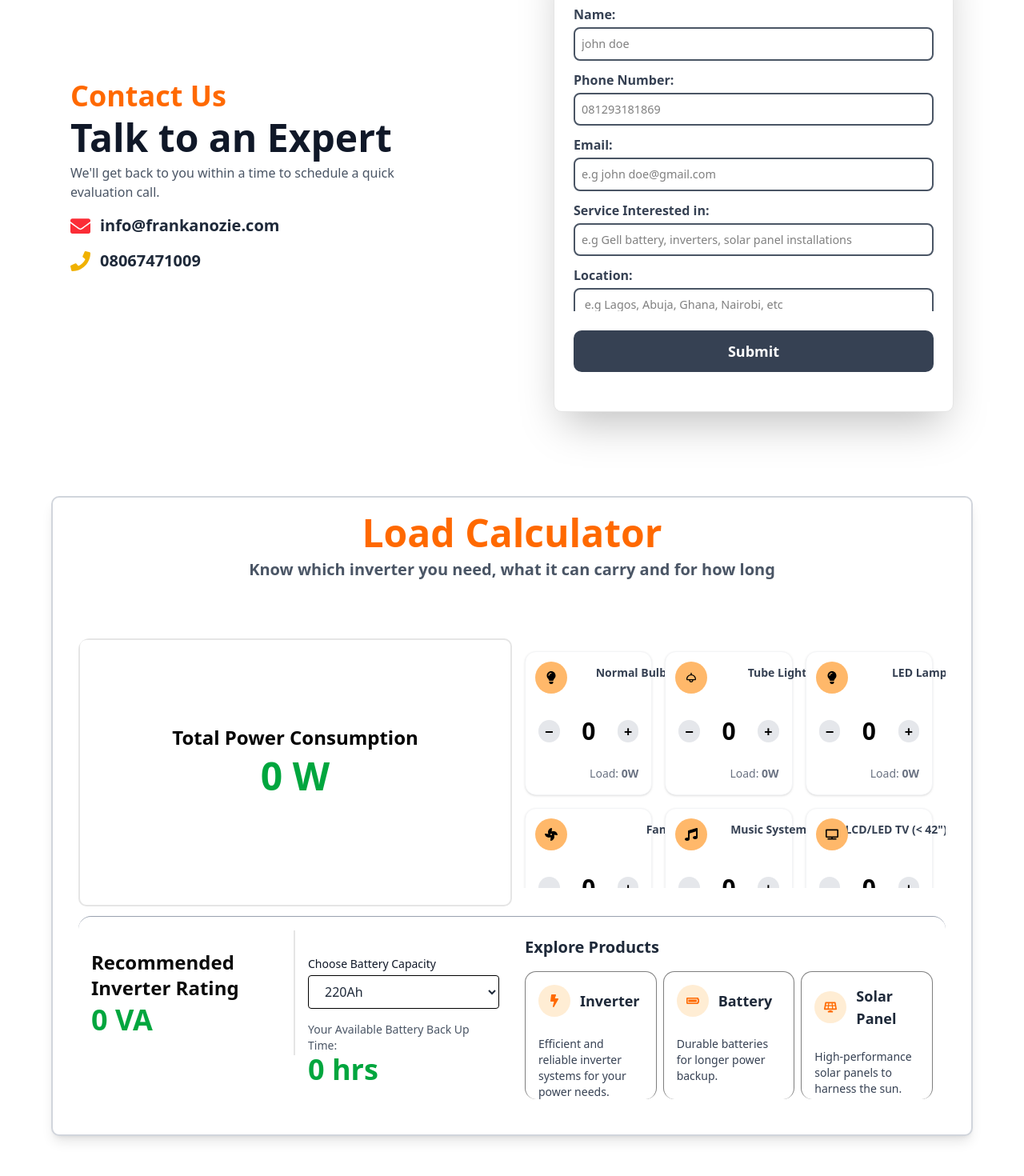
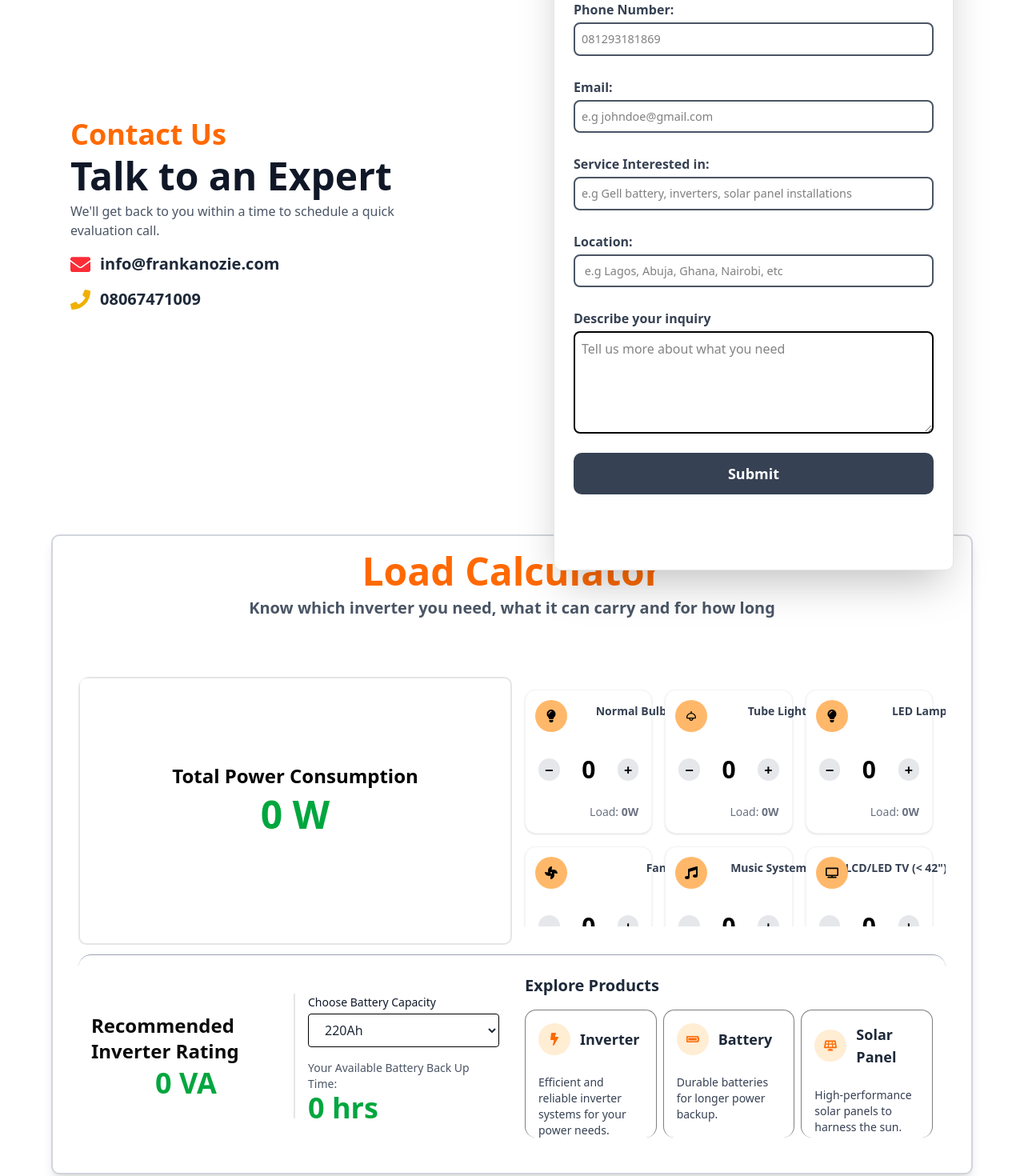
Before and after one commit to Gridking-Tech/gridking-energy-fe, a Next.js app: page / in a window 1280 px wide. Shown: the part 3140-4610 px from the top of the page at 80% size. Built offline with nearby package versions, Linux system fonts and the light colour scheme; no server answers.

Commit message:
updated release

```diff
--- a/src/shared/HotSell.tsx
+++ b/src/shared/HotSell.tsx
@@ -64,7 +64,7 @@ const ProductShowcase = () => {
   }
 
   return (
-    <div className="w-full flex flex-col md:mb-20 mb-10 z-30 relative items-center justify-center h-[70%] md:h-[80%] p-6">
+    <div className="w-full flex flex-col md:mb-32 mb-10 z-30 relative items-center justify-center h-[70%] md:h-[80%] p-6">
       <div className="text-black font-black text-3xl md:text-5xl text-center mb-10">
         HOT SELL
       </div>
--- a/src/shared/LoadCalculator.tsx
+++ b/src/shared/LoadCalculator.tsx
@@ -26,7 +26,7 @@ export default function LoadCalculator() {
       : 0;
 
   return (
-    <div className="w-[90%] mx-auto h-screen relative flex flex-col xl:my-20 items-center justify-center px-8 border-2 border-gray-300 shadow-lg m-5 p-5 rounded-lg bg-white">
+    <div className="w-[90%] mx-auto h-screen  relative flex flex-col xl:my-20 items-center justify-center px-8 border-2 border-gray-300 shadow-lg  m-5 p-5 rounded-lg bg-white">
       {/* Header */}
       <div className="flex items-center flex-col gap-2 text-center mb-12 max-w-2xl">
         <h1 className="text-4xl md:text-5xl font-black text-orange-500">Load Calculator</h1>
@@ -96,10 +96,10 @@ export default function LoadCalculator() {
 
       </div>
       <div className='w-full  border-t-1  rounded-[1rem] xl:flex hidden justify-center flex flex-row items-center border-gray-400 h-[32rem]'>
-        <div className="w-[50%] justify-between ites-center flex text-left ">
-          <div className='w-[50%] h-full border-r-2 text-left px-4 py-6 '>
+        <div className="w-[50%] justify-between items-center flex text-left ">
+          <div className='w-[50%] h-full border-r-2  text-left px-4 py-6 '>
             <h3 className="text-2xl font-bold">Recommended Inverter Rating</h3>
-            <div className="text-4xl font-black text-green-600 mt-1">{recommendedInverterVA} VA</div>
+            <div className="text-4xl font-black text-green-600 text-center mt-1">{recommendedInverterVA} VA</div>
           </div>
           <div className='w-[50%] h-full text-left px-4 py-6 '>
           <label className="block mt-2 text-sm text-gray-900 font-medium">Choose Battery Capacity</label>
--- a/src/shared/NewShowcase.tsx
+++ b/src/shared/NewShowcase.tsx
@@ -55,7 +55,7 @@ const NewsShowcase = () => {
   };
 
   return (
-    <div className="w-full flex flex-col text-black items-center bg-gray-100 p-6">
+    <div className="w-full flex flex-col text-black mb-20 items-center  p-6">
       <h2 className="md:text-5xl text-3xl font-bold my-20">PRODUCT GALLERY</h2>
 
       <div className="flex flex-col justify-center md:flex-row items-center w-[90%] mx-auto gap-6">
--- a/src/shared/ProductsPage.tsx
+++ b/src/shared/ProductsPage.tsx
@@ -6,7 +6,7 @@ import React, { useState, useEffect } from "react";
 import { ProductsLinks } from "@/src/constants/constants";
 import { motion, AnimatePresence } from "framer-motion";
 import ImagePlaceholder from "@/src/shared/Placeholders/ImagePlaceholder";
-import { homePageApi } from "../api";
+import { homePageApi, productsApi } from "../api";
 import Footer from "./Footer";
 
 
@@ -20,13 +20,21 @@ const ProductsPage: React.FC<ProductsPageProps> = ({ name, subname }) => {
   const [expandedCategory, setExpandedCategory] = useState<string | null>(null);
   const [selectedImages, setSelectedImages] = useState<{ image: string; name: string }[]>([]);
 
-  const { data: productsData, isLoading, error } = homePageApi.useGetCarouselById("67ec910d2d2e858db2b1ca2a") as {
+  const { data: productsDataId, isLoading, error } = homePageApi.useGetCarouselById("67ec910d2d2e858db2b1ca2a") as {
     data: any;
     isLoading: boolean;
     error: any;
   }
 
-  console.log("ProductsPage data:", productsData);
+    const { data: productsData} = productsApi.useGetProducts() as {
+    data: any;
+    isLoading: boolean;
+    error: any;
+  }
+
+  console.log('ProductsDtaapi', productsData)
+
+
 
   useEffect(() => {
     let foundImages: { image: string; name: string }[] = [];
@@ -65,11 +73,11 @@ const ProductsPage: React.FC<ProductsPageProps> = ({ name, subname }) => {
       <NavBar />
       <div className="w-full">
         {
-          productsData?.length > 0 ? (
+          productsDataId?.[0]?.url.length > 0 ? (
 
             <div className="relative w-full h-[30rem]">
               <Image
-                src={productsData?.[0]?.url}
+                src={productsDataId?.[0]?.url}
                 alt="eds"
                 style={{ objectFit: "cover" }}
                 fill
@@ -77,7 +85,7 @@ const ProductsPage: React.FC<ProductsPageProps> = ({ name, subname }) => {
               />
             </div>
           ) : (
-            <ImagePlaceholder />
+            <ImagePlaceholder width={'100%'} height={'100%'} />
           )
         }
 
@@ -104,8 +112,10 @@ const ProductsPage: React.FC<ProductsPageProps> = ({ name, subname }) => {
                     onClick={() =>
                       handleNavigation(`/collections/${category.name}`)
                     }
-                    className={`block font-semibold ${category.disabled ? "pointer-not-allowed text-gray-500" : "cursor-pointer"} ${category.name === name  ? "text-orange-500" : "text-gray-700"
-                      }`}
+                    className={`block font-semibold
+  ${category.disabled ? "pointer-not-allowed text-gray-500" : "cursor-pointer"}
+  ${category.name === name ? "text-orange-500" : "text-gray-700"}`}
+
                   >
                     {category.name}
                   </button>
--- a/src/shared/TalkExpert.tsx
+++ b/src/shared/TalkExpert.tsx
@@ -42,7 +42,7 @@ export default function TalkExpert() {
   };
 
   return (
-    <div className="flex flex-col md:flex-row items-center z-40 relative h-[100%] md:h-[80%] w-[100%] md:w-[90%] mx-auto gap-6 justify-center md:justify-between  p-6">
+    <div className="flex flex-col md:flex-row items-center z-40   relative h-[100%] md:h-[80%] w-[100%] md:w-[90%] mx-auto gap-6 justify-center md:justify-between  p-6">
       <div className="text-left max-w-md">
         <h3 className="text-orange-500 md:text-4xl font-bold">Contact Us</h3>
         <h1 className="md:text-5xl text-2xl font-bold mt-2 text-gray-900">Talk to an Expert</h1>
@@ -61,7 +61,7 @@ export default function TalkExpert() {
         </div>
       </div>
 
-      <div className="md:w-[500px] w-[380px] p-6 md:shadow-2xl border md:h-[590px] flex flex-col rounded-lg bg-white">
+      <div className="md:w-[500px] w-[380px] p-6 md:shadow-2xl border md:h-[890px] flex flex-col rounded-lg bg-white">
         <h2 className="text-2xl font-black text-gray-900 text-center mb-6">
           Service Inquiry
         </h2>
@@ -69,7 +69,7 @@ export default function TalkExpert() {
           <div className="overflow-y-auto h-[90%] justify-between gap-3 flex flex-col">
             <Inputs name="name" onChange={handleChange} placeholder="john doe" value={formData.name} showLabel label="Name:" />
             <Inputs name="phone" showLabel label="Phone Number:" placeholder="081293181869" onChange={handleChange} value={formData.phone} />
-            <Inputs name="email" showLabel label="Email:" type="email" placeholder="e.g john doe@gmail.com" onChange={handleChange} value={formData.email} />
+            <Inputs name="email" showLabel label="Email:" type="email" placeholder="e.g johndoe@gmail.com" onChange={handleChange} value={formData.email} />
             <Inputs name="service" showLabel label="Service Interested in:" placeholder="e.g Gell battery, inverters, solar panel installations" onChange={handleChange} value={formData.service} />
             <Inputs name="state" showLabel label="Location:" placeholder=" e.g Lagos, Abuja, Ghana, Nairobi, etc" onChange={handleChange} value={formData.state} />
             <div className="flex flex-col">
--- a/src/shared/util/ProductDetails.tsx
+++ b/src/shared/util/ProductDetails.tsx
@@ -73,7 +73,7 @@ const ProductDetails = ({ productTitle, productsData, ImageData }: ProductDetail
               />
             </div>
           ) : (
-            <ImagePlaceholder />
+            <ImagePlaceholder width={'100%'} height={'100%'}/>
           )
         }
       </div>
```
